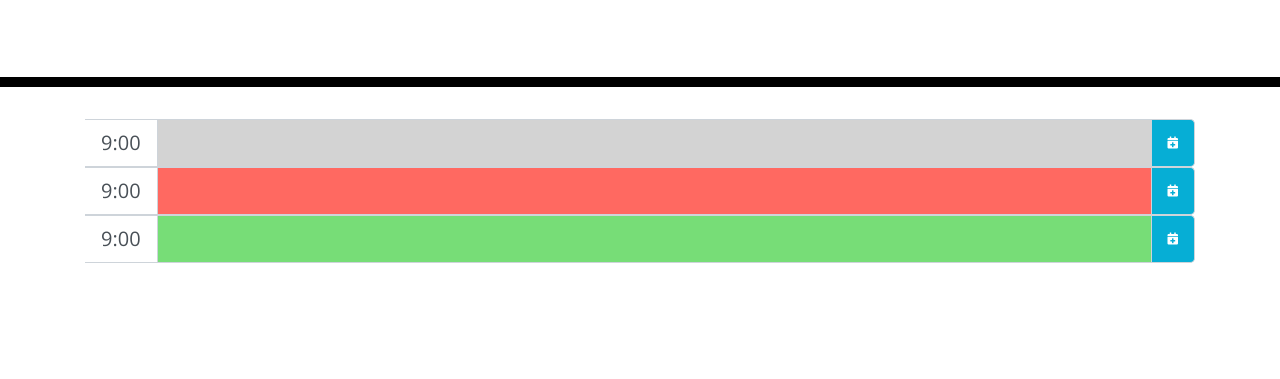
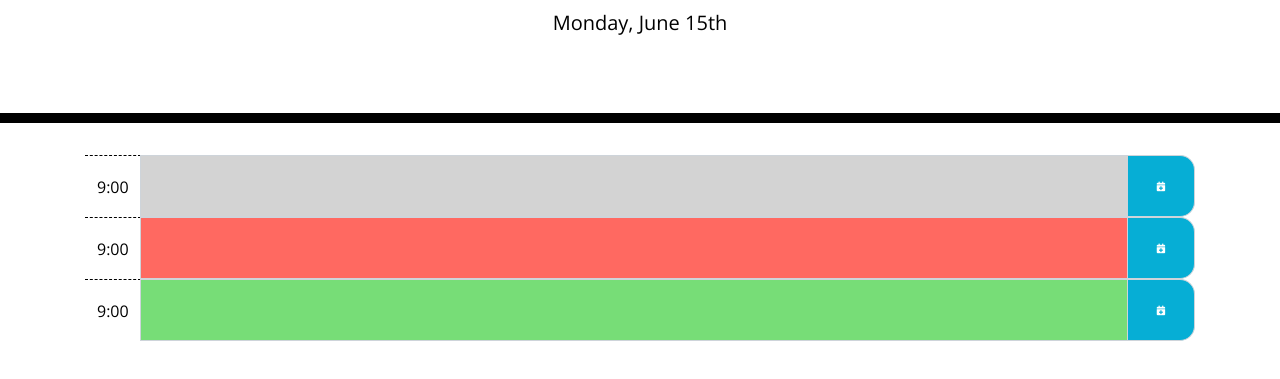
Before and after one commit to christopherConcannon/calendar-app, a plain HTML site: page index.html in a window 1280 px wide. Shown: the part 181-560 px from the top of the page. Drawn offline with nearby package versions, Linux system fonts and the light colour scheme; files that its build step writes are made by us from their sources.

Commit message:
display date

```diff
--- a/assets/css/style.css
+++ b/assets/css/style.css
@@ -4,7 +4,7 @@ body {
 	line-height: 1;
 }
 
-textarea{
+textarea {
 	background: transparent;
 	border: none;
 	resize: none;
@@ -21,48 +21,54 @@ textarea{
 	border-bottom: 10px solid black;
 }
 
-.description{
+/* why do we need this class? the behavior and user agent style is the same for the textarea without it */
+.description {
 	white-space: pre-wrap;
 }
 
-.time-block{
+/* what for? */
+.time-block {
 	text-align: center;
 	border-radius: 15px;
 }
 
+/* why are they giving us this class?  textarea already has workable styles and adding this row class means the BS row classes get applied too which mess things up */
 .row {
 	white-space: pre-wrap;
 	height: 80px;
-  border-top: 1px solid white;;
+	border-top: 1px solid white;
 }
 
 .hour {
 	background-color: #ffffff;
   color: #000000;
+  border: none;
   border-top: 1px dashed #000000;
+	border-radius: 0;
 }
 
 .past {
 	background-color: #d3d3d3;
-  color: white;
+	color: #000000;
 }
 
 .present {
 	background-color: #ff6961;
-  color: white;
+	color: #000000;
 }
 
 .future {
 	background-color: #77dd77;
-  color: white;
+	color: #000000;
 }
 
 .saveBtn {
 	border-left: 1px solid black;
 	border-top-right-radius: 15px;
 	border-bottom-right-radius: 15px;
-  background-color: #06AED5;
+	background-color: #06aed5;
 	color: white;
+	padding: 0 1.8rem;
 }
 
 .saveBtn i:hover {
@@ -70,14 +76,7 @@ textarea{
 	transition: all .3s ease-in-out;
 }
 
-
 /* CUSTOM STYLES */
-.input-group-lg>.input-group-prepend>.input-group-text {
-  border-left: none;
-  border-radius: 0;
-  background: transparent;
-}
-
 .saveBtn i {
 	font-size: .6em;
 }
--- a/assets/js/main.js
+++ b/assets/js/main.js
@@ -0,0 +1,10 @@
+var currentDayEl = document.getElementById('currentDay');
+
+
+
+
+
+
+
+var date = moment().format('dddd, MMMM Do');
+currentDayEl.innerText = date;
--- a/index.html
+++ b/index.html
@@ -18,7 +18,7 @@
       href="https://fonts.googleapis.com/css?family=Open+Sans&display=swap"
       rel="stylesheet"
     />
-    <link rel="stylesheet" href="style.css" />
+    <link rel="stylesheet" href="./assets/css/style.css" />
     <title>Work Day Scheduler</title>
   </head>
 
@@ -30,35 +30,40 @@
     </header>
     <div class="container">
       <!-- Timeblocks go here -->
-      <div class="input-group input-group-lg">
+      <!-- STATIC PROTOTYPE -->
+      <div class="input-group">
         <div class="input-group-prepend">
-          <span class="input-group-text">9:00</span>
+          <span class="input-group-text hour">9:00</span>
         </div>
-        <input type="text" class="form-control past" aria-label="Amount (to the nearest dollar)">
+        <textarea class="form-control past"></textarea>
         <div class="input-group-append">
           <span class="input-group-text saveBtn"><i class="fas fa-calendar-plus"></i></span>
         </div>
       </div>
-      <div class="input-group input-group-lg">
+
+      <div class="input-group">
         <div class="input-group-prepend">
-          <span class="input-group-text">9:00</span>
+          <span class="input-group-text hour">9:00</span>
         </div>
-        <input type="text" class="form-control present" aria-label="Amount (to the nearest dollar)">
+        <textarea class="form-control present" ></textarea>
         <div class="input-group-append">
           <span class="input-group-text saveBtn"><i class="fas fa-calendar-plus"></i></span>
         </div>
       </div>
-      <div class="input-group input-group-lg">
+
+      <div class="input-group">
         <div class="input-group-prepend">
-          <span class="input-group-text">9:00</span>
+          <span class="input-group-text hour">9:00</span>
         </div>
-        <input type="text" class="form-control future" aria-label="Amount (to the nearest dollar)">
+        <textarea class="form-control future"></textarea>
         <div class="input-group-append">
           <span class="input-group-text saveBtn"><i class="fas fa-calendar-plus"></i></span>
         </div>
       </div>
+      <!-- STATIC PROTOTYPE END -->
     </div>
     <script src="https://code.jquery.com/jquery-3.4.1.min.js"></script>
     <script src="https://cdnjs.cloudflare.com/ajax/libs/moment.js/2.24.0/moment.min.js"></script>
+    <script src="assets/js/main.js"></script>
   </body>
 </html>
```
Lines whose indentation alone changed are shown as unchanged.
